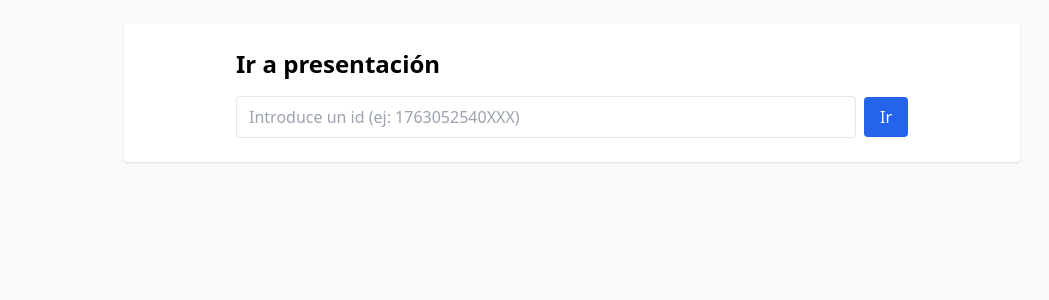
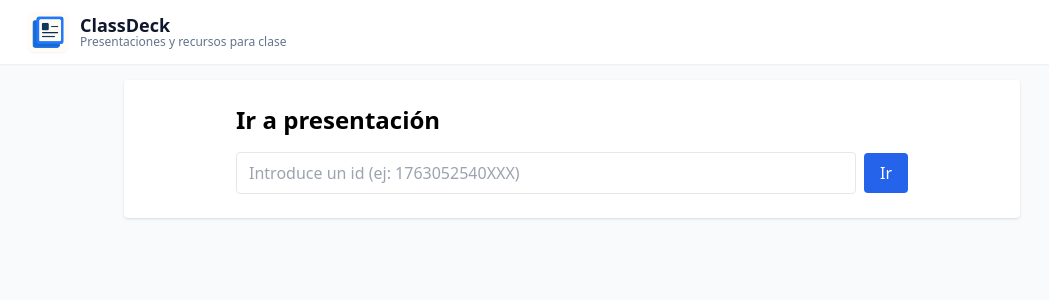
Before and after one commit to maibarra0904/presentaciones-clase, a React (Vite) app: page / in a window 1280 px wide. Shown: the top 300 px of the page, without its empty margins (68-1117 px from the left). Built offline with nearby package versions, Linux system fonts and the light colour scheme.

Commit message:
Dandole nombre, logotipo y header a la aplicacion

```diff
--- a/index.html
+++ b/index.html
@@ -2,9 +2,9 @@
 <html lang="en">
   <head>
     <meta charset="UTF-8" />
-    <link rel="icon" type="image/svg+xml" href="/presentation.jpeg" />
+    <link rel="icon" type="image/svg+xml" href="/classdeck.png" />
     <meta name="viewport" content="width=device-width, initial-scale=1.0" />
-    <title>Presentaciones de Clase</title>
+    <title>ClassDeck | App</title>
   </head>
   <body>
     <div id="root"></div>
--- a/src/App.tsx
+++ b/src/App.tsx
@@ -4,11 +4,14 @@ import { BrowserRouter,  Routes, Route } from 'react-router-dom'
 import PresentationPage from './pages/PresentationPage'
 import HomePage from './pages/HomePage'
 import GeneratorPage from './pages/GeneratorPage'
+import Header from './components/Header'
 
 function App() {
   return (
     <BrowserRouter>
-      <div className="min-h-screen bg-gray-50 p-6">
+      {/* add top padding so content is not hidden behind the fixed header */}
+      <div className="min-h-screen bg-gray-50 p-6 pt-20">
+        <Header />
 
         <main className="max-w-4xl mx-auto bg-white p-6 rounded shadow">
           <Routes>
--- /dev/null
+++ b/src/components/Header.tsx
@@ -0,0 +1,25 @@
+export default function Header() {
+  return (
+  // fixed header so it never moves while scrolling; very high z to sit above floating action buttons
+  <header className="fixed left-0 right-0 top-0 w-full bg-white/90 backdrop-blur-sm shadow-sm z-[9999]">
+      <div className="max-w-6xl mx-auto px-4 sm:px-6 lg:px-8">
+        <div className="flex items-center justify-between h-16">
+          <div className="flex items-center gap-3">
+            <div className="flex-shrink-0">
+              <img src="/classdeck.png" alt="ClassDeck" className="w-10 h-10 rounded-md object-cover shadow-sm" />
+            </div>
+            <div className="hidden sm:block">
+              <h1 className="text-lg font-extrabold text-slate-900 leading-tight">ClassDeck</h1>
+              <div className="text-xs text-slate-500 -mt-0.5">Presentaciones y recursos para clase</div>
+            </div>
+          </div>
+
+          {/* Removed top navigation links (Inicio / Generador / Vista) as requested */}
+          <div className="flex items-center gap-3">
+            <div className="sm:hidden text-slate-700 font-semibold">ClassDeck</div>
+          </div>
+        </div>
+      </div>
+    </header>
+  )
+}
```
Also changed, not shown: public/classdeck.png (added).
